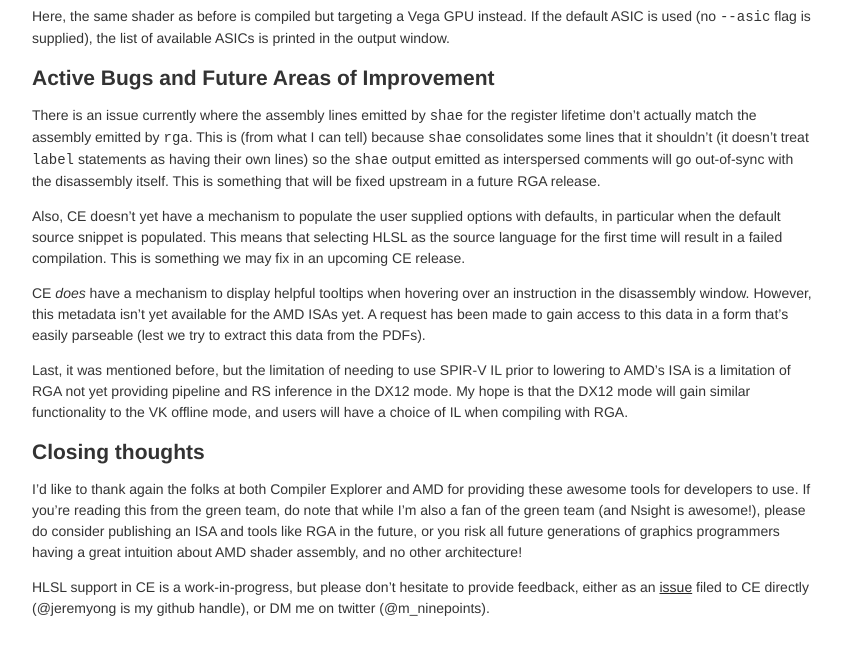
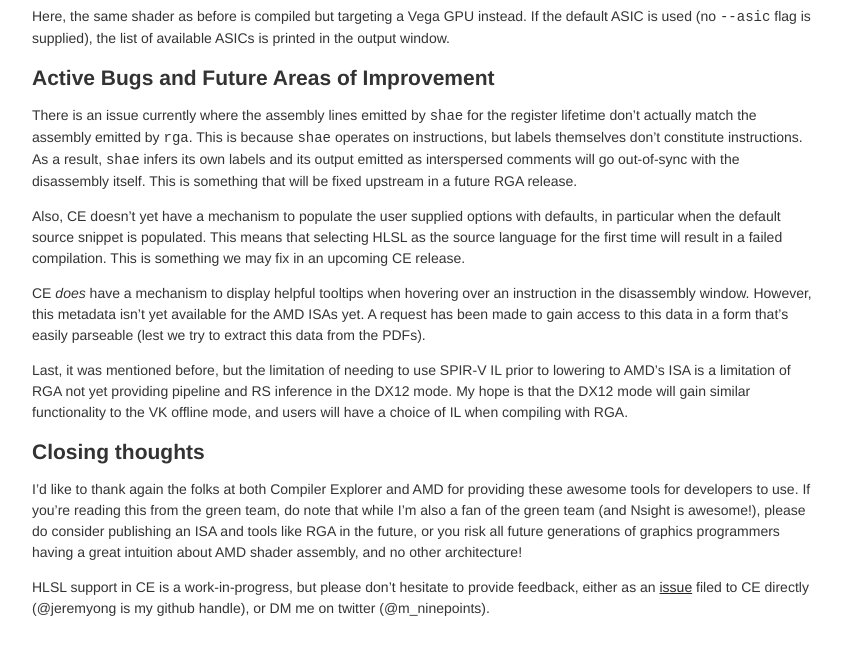
Before and after one commit to jeremyong/jeremyong.github.com, a Jekyll site: the page built from _posts/2022-08-19-exploring-shaders-with-compiler-explorer.md, in a window 1280 px wide and 900 px high, scrolled down 6908 px, cut to the strip 191-846 px from the top of the window. Shown: the whole strip, without its empty margins (218-1060 px from the left). Built offline with Jekyll 4.4.1, drawn with Linux system fonts in a browser that asks for light colours; nearby versions of some CDN libraries.

Commit message:
Correct statement regarding shae emission

```diff
--- a/_posts/2022-08-19-exploring-shaders-with-compiler-explorer.md
+++ b/_posts/2022-08-19-exploring-shaders-with-compiler-explorer.md
@@ -228,9 +228,9 @@
 ## Active Bugs and Future Areas of Improvement
 
 There is an issue currently where the assembly lines emitted by `shae` for the register lifetime
-don't actually match the assembly emitted by `rga`. This is (from what I can tell) because `shae` consolidates
-some lines that it shouldn't (it doesn't treat `label` statements as having their own lines) so the
-`shae` output emitted as interspersed comments will go out-of-sync with the disassembly itself. This
+don't actually match the assembly emitted by `rga`. This is because `shae` operates on instructions,
+but labels themselves don't constitute instructions. As a result, `shae` infers its own labels and
+its output emitted as interspersed comments will go out-of-sync with the disassembly itself. This
 is something that will be fixed upstream in a future RGA release.
 
 Also, CE doesn't yet have a mechanism to populate the user supplied options with defaults, in particular
```
